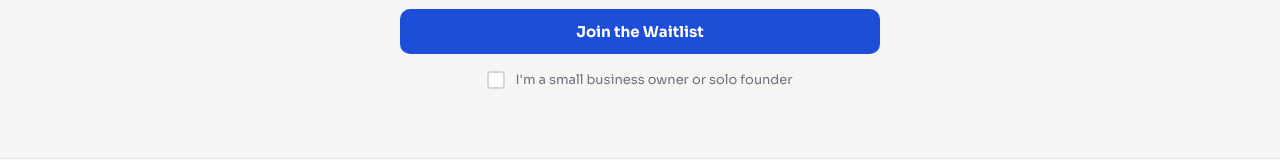
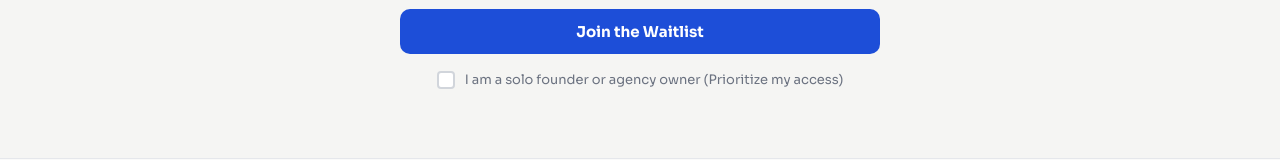
Before and after one commit to Mykins1/Vane-LP, a React (Vite) app: page / in a window 1280 px wide. Shown: the part 2491-2651 px from the top of the page. Built offline with nearby package versions, Linux system fonts and the light colour scheme.

Commit message:
Update checkbox label for clear definition

```diff
--- a/src/components/sections/Waitlist.jsx
+++ b/src/components/sections/Waitlist.jsx
@@ -120,7 +120,7 @@ export default function Waitlist() {
               <Checkbox
                 checked={isFounder}
                 onChange={() => setIsFounder((p) => !p)}
-                label="I'm a small business owner or solo founder"
+                label="I am a solo founder or agency owner (Prioritize my access)"
               />
             </div>
           </>
```
